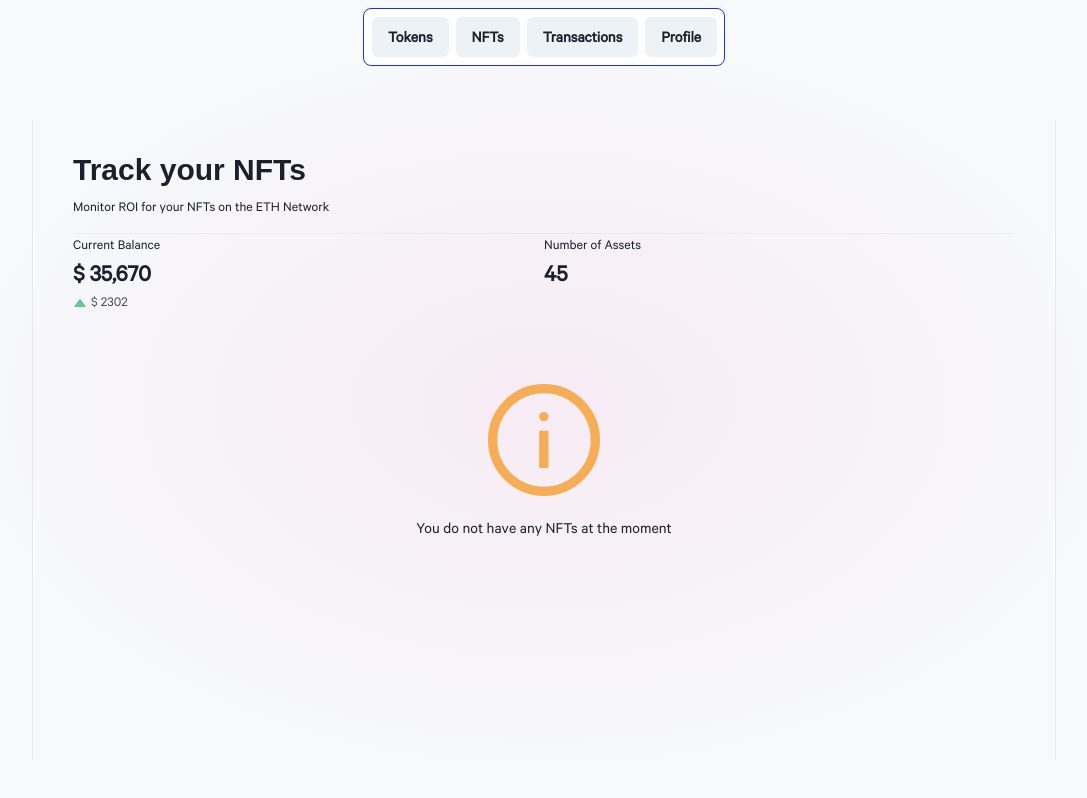
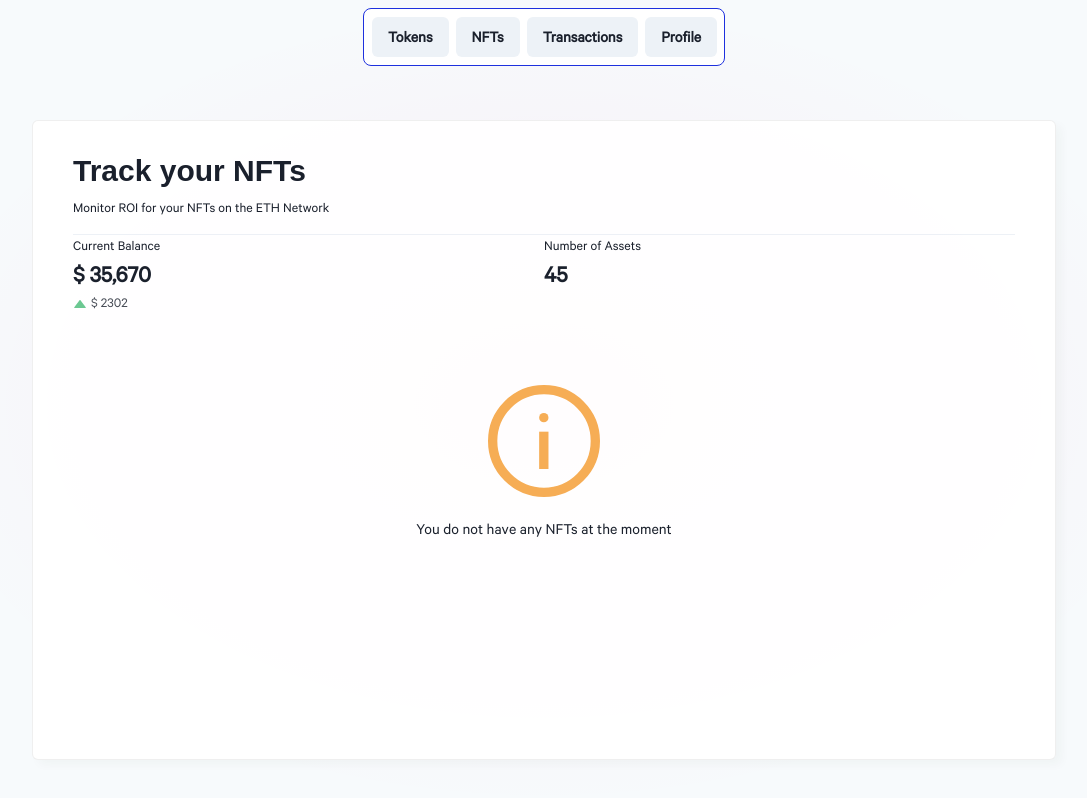
Before and after one commit to koolamusic/defi-asset-tracker, a Next.js app: page /nfts in a window 1280 px wide. Shown: the top 798 px of the page, without its empty margins (96-1183 px from the left). Built offline with nearby package versions, Linux system fonts and the light colour scheme; no server answers; what moralis, unstated-next would draw is missing.

Commit message:
assets info page

```diff
--- a/src/components/Body.tsx
+++ b/src/components/Body.tsx
@@ -165,7 +165,7 @@ export const Footer: React.FC = (): JSX.Element => {
           <Button onClick={(_e) => router.push('/nfts')} mr="-px">
             NFTs
           </Button>
-          <Button onClick={(_e) => router.push('/')} mr="-px">
+          <Button onClick={(_e) => router.push('/transactions')} mr="-px">
             Transactions
           </Button>
           <Button onClick={(_e) => router.push('/profile')} mr="-px">
--- a/src/components/Layout.tsx
+++ b/src/components/Layout.tsx
@@ -70,18 +70,18 @@ export const CompoundLayout = (props: IPageLayout): JSX.Element => {
           maxW={['100%', '3xl', '5xl']}
           width="100%"
           minH="80vh"
-          // bg={['inherit', '#ffffffe4']}
+          bg={['inherit', '#ffffffe4']}
           margin={'auto'}
           my="10"
           marginTop={[styleConstants.fixedMarginTopSmall, styleConstants.fixedMarginTop]}
           px={[2, 10]}
           py={8}
           alignItems="center"
-          borderLeft={['none', styleConstants.tableBorder]}
-          borderRight={['none', styleConstants.tableBorder]}
+          border={['none', styleConstants.tableBorder]}
+          // borderRight={['none', styleConstants.tableBorder]}
           justifyContent="center"
-          // boxShadow={['none', styleConstants.lightShadow]}
-          // borderRadius={styleConstants.formBorderRadius}
+          boxShadow={['none', styleConstants.lightShadow]}
+          borderRadius={styleConstants.formBorderRadius}
         >
           {props.children}
         </Main>
--- a/src/utils/helpers.ts
+++ b/src/utils/helpers.ts
@@ -42,7 +42,7 @@ const web3 = new Moralis.Web3()
 if (typeof window !== `undefined`) {
   (window as any).web3 = web3
 
-  console.log(Moralis)
+  // console.log(Moralis)
 }
 export function formatAddress(address = '') {
   return address.slice(0, 6).concat('...', address.slice(-6))
```
Also changed, not shown: src/pages/tokens/index.tsx (+6 -3 lines).
